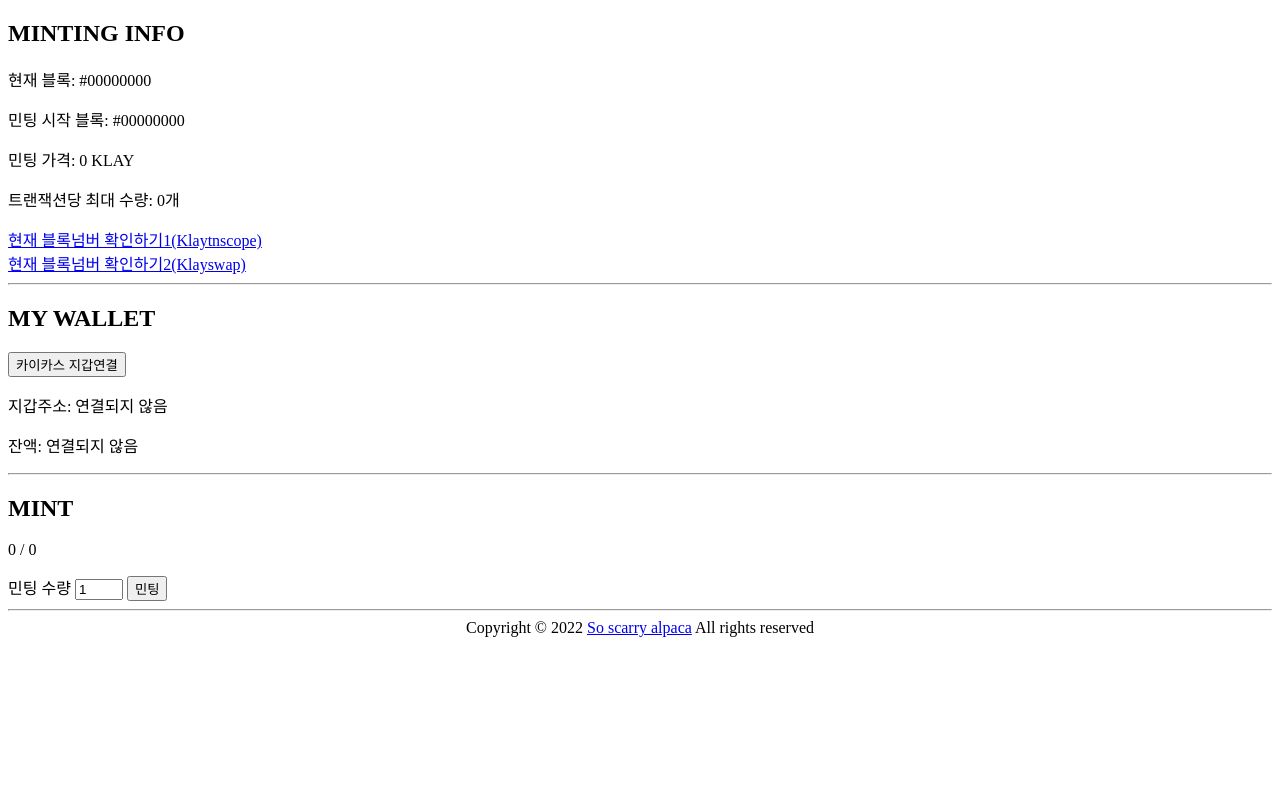
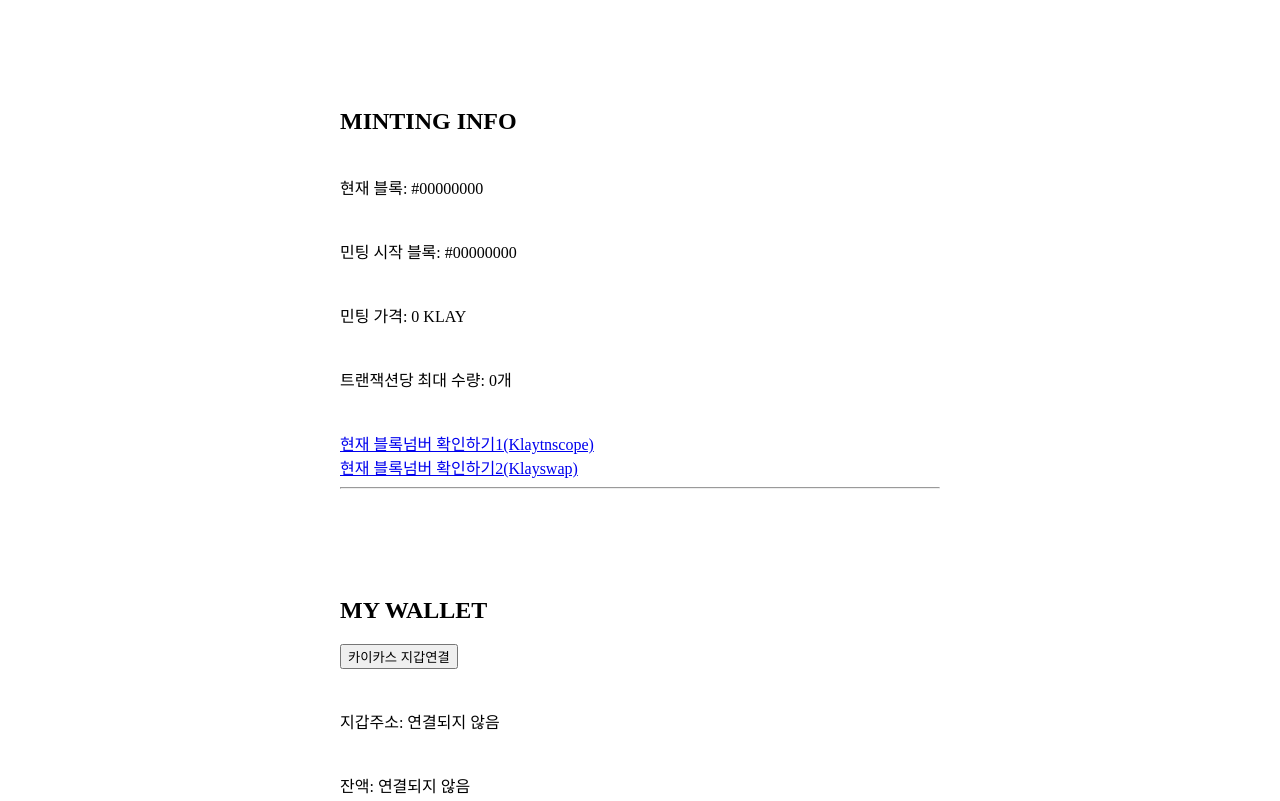
Before and after one commit to GinGu-Kang/sol-study, a plain HTML site: page minting-website/index.html in a window 1280 px wide. Shown: the top 801 px of the page. Drawn offline with Linux system fonts and the light colour scheme; a script that the page names is missing.

Commit message:
"민팅 사이트 제작"

```diff
--- /dev/null
+++ b/minting-website/index.css
@@ -0,0 +1,15 @@
+body{
+    width: 600px;
+    height: 100vh;
+}
+html{
+    display: flex;
+    justify-content: center;
+}
+
+.container{
+    padding-top: 80px;
+}
+.container p{
+    margin: 40px 0;
+}
--- a/minting-website/index.html
+++ b/minting-website/index.html
@@ -6,12 +6,14 @@
 	<meta http-equiv="X-UA-Compatible" content="IE=edge">
 	<meta name="viewport" content="width=device-width, initial-scale=1.0">
 	<title>So scarry alpaca minting</title>
+	<link rel="stylesheet" href="index.css">
 	<script src="config.js"></script>
 	<script src="mintScript.js"></script>
 	<script src="https://cdnjs.cloudflare.com/ajax/libs/bignumber.js/8.0.2/bignumber.js" integrity="sha512-XQDG6H87RgMf+aNFwDPCUcFwUf3t9liyqN/2BkJ8KGixupbjPwQHNhypNA972mLIkg4KPo4lkGmqAf3yfDz8hw==" crossorigin="anonymous" referrerpolicy="no-referrer"></script>
 </head>
 
 <body>
+	<section class="container" id="minting-info">
 		<h2>MINTING INFO</h2>
 		<p id="blockNubmer">현재 블록: #00000000</p>
 		<p id="mintStartBlockNumber">민팅 시작 블록: #00000000</p>
@@ -19,18 +21,23 @@
 		<p id="mintLimitPerBlock">트랜잭션당 최대 수량: 0개</p>
 		<a href="https://scope.klaytn.com/">현재 블록넘버 확인하기1(Klaytnscope)</a><br>
 		<a href="https://klayswap.com/">현재 블록넘버 확인하기2(Klayswap)</a><br>
+	</section>
 	<hr/>
+	<section class="container" id="my-wallet">
 		<h2>MY WALLET</h2>
 		<button onclick="connect()">카이카스 지갑연결</button>
 		<p id="myWallet">지갑주소: 연결되지 않음</p>
 		<p id="myKlay">잔액: 연결되지 않음</p>
+	</section>
 	<hr/>
+	<section class="container" id="mint">
 		<h2>MINT</h2>
 		<p id="mintCnt">0 / 0</p>
 		<label for="amount">민팅 수량</label>
 		<input type="number" id="amount" name="amount" min="1" max="3" value="1">
 		<button onclick="publicMint()">민팅</button>
 		<hr/>
+	</section>
 	<footer style="text-align: center;">Copyright &copy; 2022 <a href="#">So scarry alpaca</a> All rights reserved</footer>
 	<script>
 		document.addEventListener("DOMContentLoaded", async function (event) {
```
Also changed, not shown: 1 other file. Lines whose indentation alone changed are shown as unchanged.
